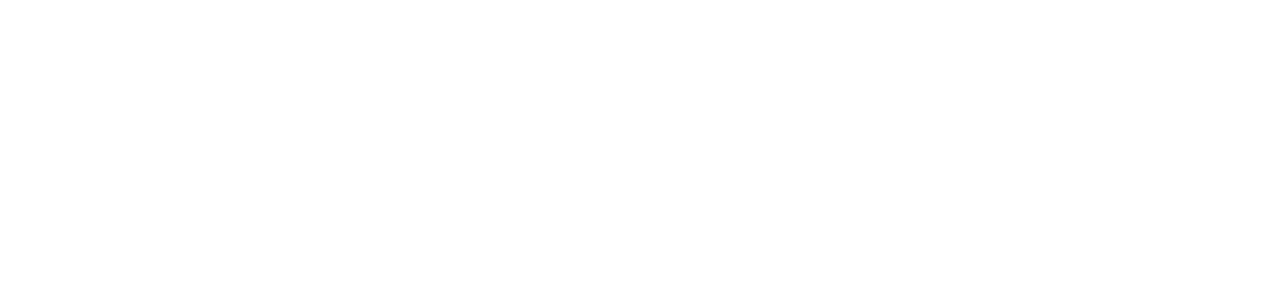
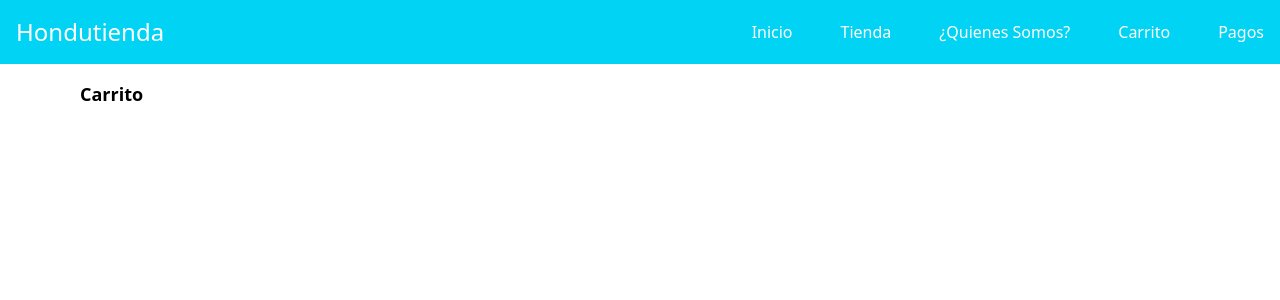
Before and after one commit to andrestdjhw/ProyectoHondutienda, a React (Vite) app: page /carrito in a window 1280 px wide. Before the commit this address had no page. Shown: the top 300 px of the page. Built offline with nearby package versions, Linux system fonts and the light colour scheme.

Commit message:
Estructurand navegacion interna entre paginas, Segundo commit

```diff
--- a/src/App.jsx
+++ b/src/App.jsx
@@ -6,6 +6,10 @@
 
 import { Layout } from './pages/Layout';
 import { Detail } from './pages/Detail';
+import { Tienda } from './pages/Tienda';
+import { About } from './pages/About';
+import { Carrito } from './pages/Carrito';
+import { Pagos } from './pages/Pagos';
 function App() {
 
   return (
@@ -13,8 +17,10 @@
     <Routes>
       <Route element={<Layout/>}>
         <Route path="/" element={<DashBoard/>} />
-        <Route path="/my-collection" element={<section>Colección</section>} />
-        <Route path="/about-me" element={<section>About Me</section>} />
+        <Route path="/tienda" element={<Tienda/>} />
+        <Route path="/about-me" element={<About/>} />
+        <Route path="/carrito" element={<Carrito/>} />
+        <Route path="/pagos" element={<Pagos/>} />
         <Route path="/detail/:pokecod" element={<Detail/>} />
       </Route>
     </Routes>
--- a/src/components/NavBar.jsx
+++ b/src/components/NavBar.jsx
@@ -6,10 +6,10 @@
         <nav className={isOpen ? "open": ""}>
                 <ul>
                     <li><NavLink to="/">Inicio</NavLink></li>
-                    <li><NavLink to="/my-collection">Tienda</NavLink></li>
+                    <li><NavLink to="/tienda">Tienda</NavLink></li>
                     <li><NavLink to="/about-me">¿Quienes Somos?</NavLink></li>
-                    <li><NavLink to="/about-me">Carrito</NavLink></li>
-                    <li><NavLink to="/about-me">Pagos</NavLink></li>
+                    <li><NavLink to="/carrito">Carrito</NavLink></li>
+                    <li><NavLink to="/pagos">Pagos</NavLink></li>
                 </ul>
         </nav>
     )
--- /dev/null
+++ b/src/pages/About.jsx
@@ -0,0 +1,10 @@
+import { useState } from "react"
+import { useNavigate } from "react-router";
+
+export const About = () =>{
+    return (
+        <section className="container">
+        <h1 className="title">¿Quienes Somos?</h1>
+        </section>
+    )
+}
--- /dev/null
+++ b/src/pages/Carrito.jsx
@@ -0,0 +1,10 @@
+import { useState } from "react"
+import { useNavigate } from "react-router";
+
+export const Carrito = () => {
+    return (
+        <section className="container">
+        <h1 className="title">Carrito</h1>
+        </section>
+    )
+}
--- /dev/null
+++ b/src/pages/Pagos.jsx
@@ -0,0 +1,10 @@
+import { useState } from "react"
+import { useNavigate } from "react-router";
+
+export const Pagos = () =>{
+    return (
+        <section className="container">
+        <h1 className="title">Pagos</h1>
+        </section>
+    )
+}
--- /dev/null
+++ b/src/pages/Tienda.jsx
@@ -0,0 +1,10 @@
+import { useState } from "react"
+import { useNavigate } from "react-router";
+
+export const Tienda = () => {
+    return (
+        <section className="container">
+        <h1 className="title">Tienda</h1>
+        </section>
+    )
+}
```
